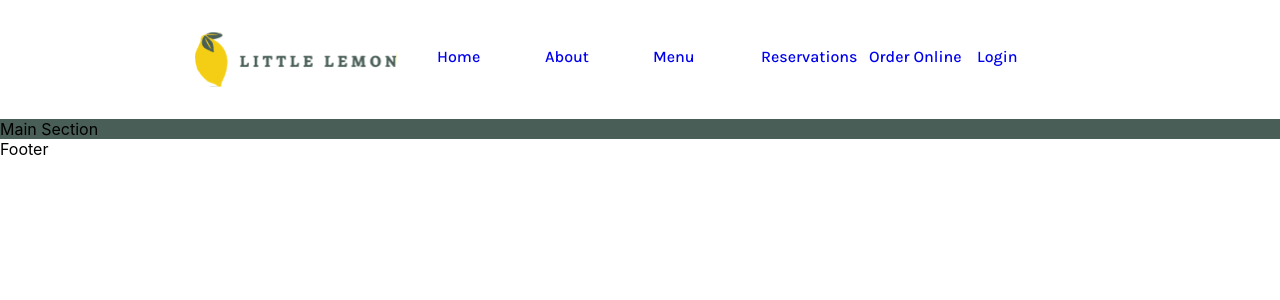
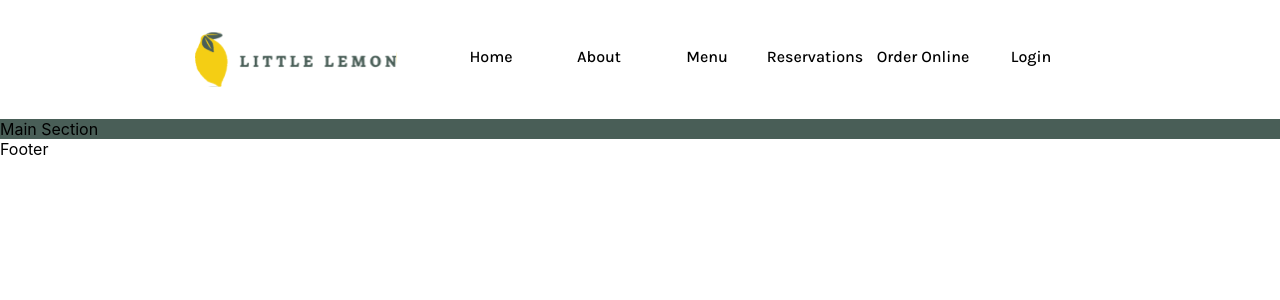
Before and after one commit to vidalglez/reservations-app, a React (Create React App) app: page / in a window 1280 px wide. Shown: the top 300 px of the page. Built offline with nearby package versions, Linux system fonts and the light colour scheme.

Commit message:
feature: center header links

```diff
--- a/src/App.css
+++ b/src/App.css
@@ -62,6 +62,7 @@ header {
   /* margin: 30px; */
   margin: 30px auto;
   width: 890px;
+  /* border: 1px solid black; */
 }
 
 header nav {
@@ -97,6 +98,7 @@ ul li {
   /* padding: 10px;
   margin-left: 8px;
   margin-right: 8px; */
+  text-align: center;
   /* border: 1px solid black; */
 }
 
@@ -107,6 +109,7 @@ ul li a {
 
 ul li a:link, ul li a:visited {
   text-decoration: none;
+  color: #000000;
 }
 
 .little-lemon-logo {
```
